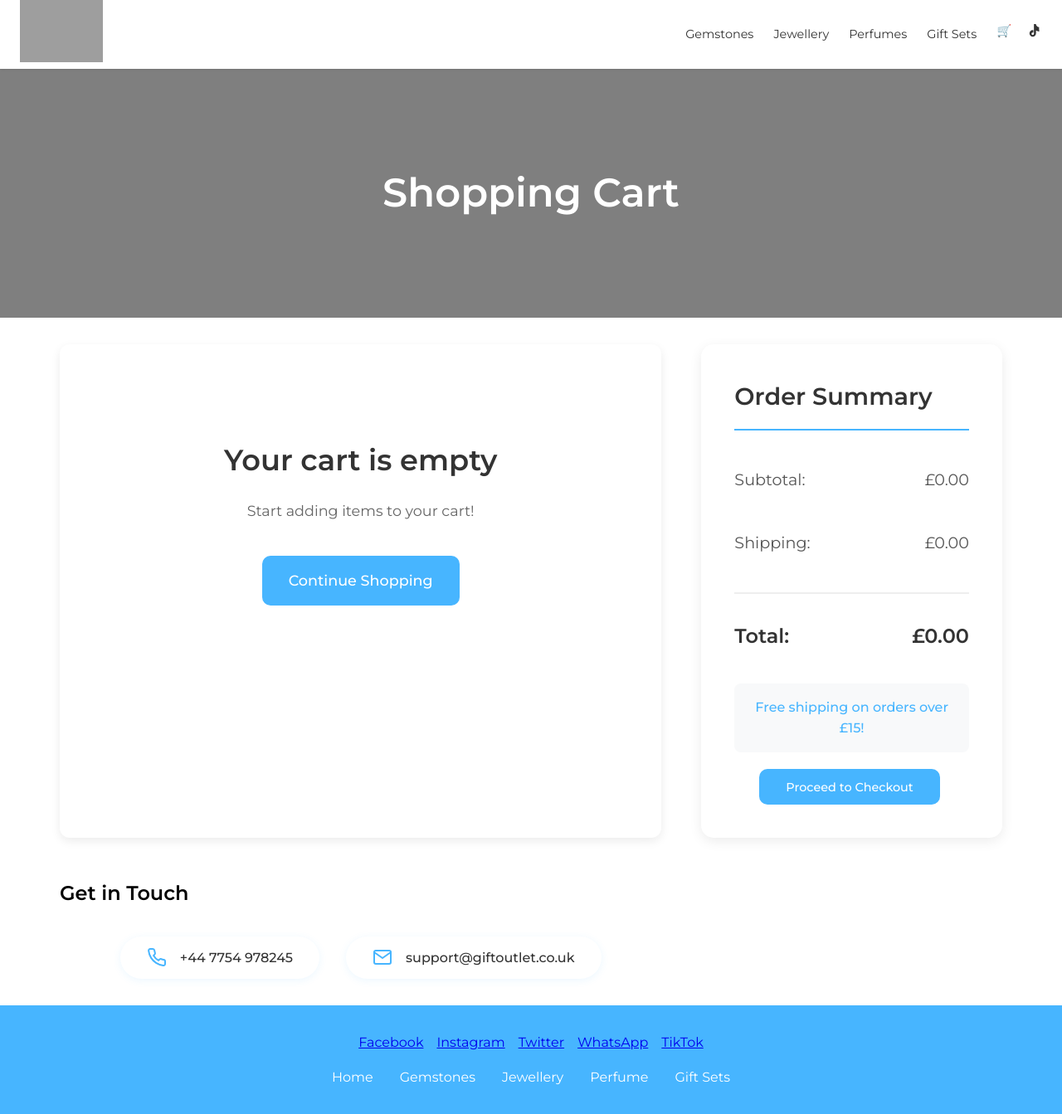
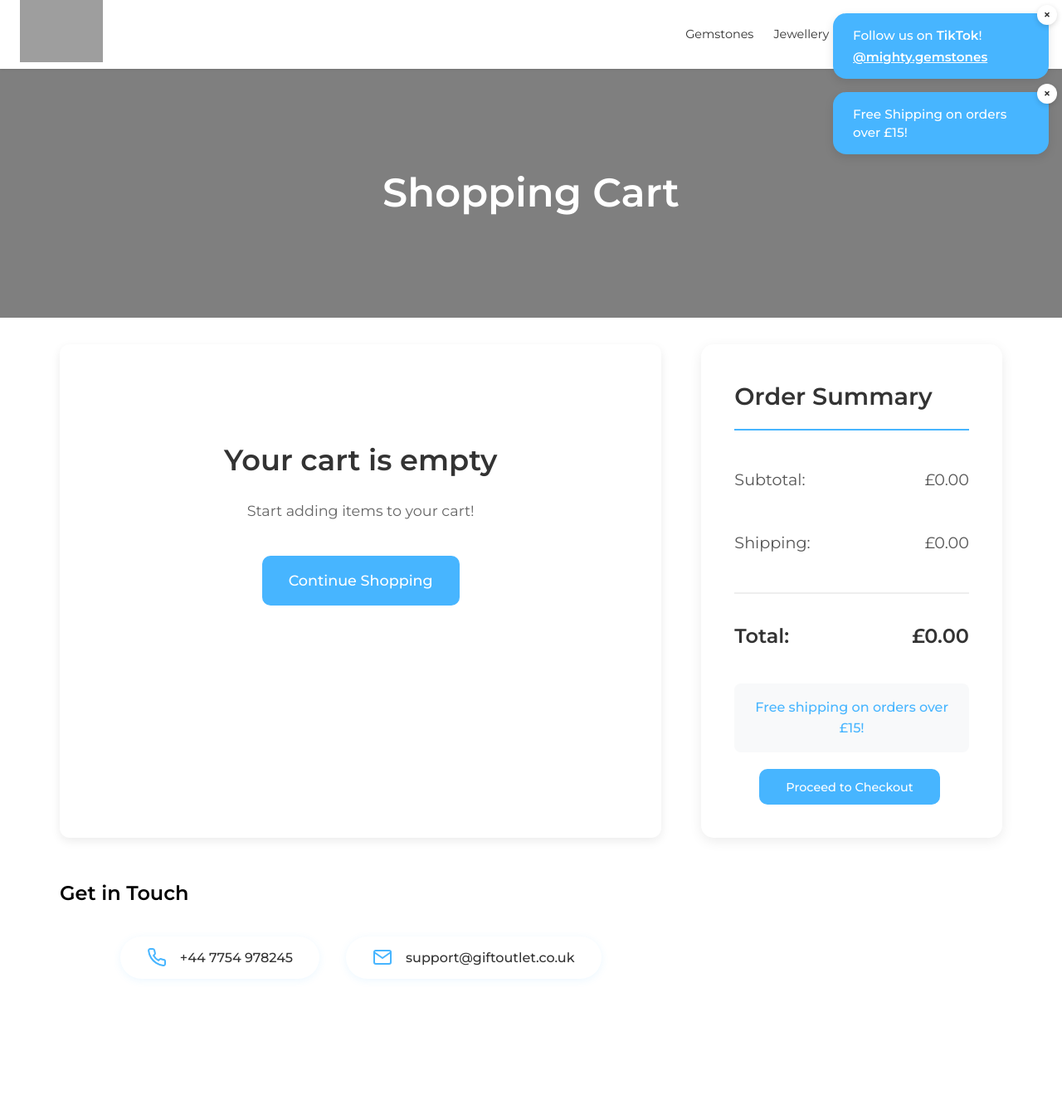
Before and after one commit to MHPate1/Alsaftrading, a Django app: page /cart/ in a window 1280 px wide. Shown: the whole page at 83% size. After the commit the page ends 1165 px from the top, so only its background shows below. Run offline with Django 5.2, Linux system fonts and the light colour scheme; some libraries are stand-ins or nearby versions; grey boxes are pictures that could not be loaded.

Commit message:
footer removed

```diff
--- a/perfume_store/templates/store/base.html
+++ b/perfume_store/templates/store/base.html
@@ -57,21 +57,6 @@
 
     {% block content %}{% endblock %}
 
-    <footer class="footer">
-        <div class="social-icons">
-            <a href="{% url 'store:shop' %}" class="social-icon">Facebook</a>
-            <a href="{% url 'store:shop' %}" class="social-icon">Instagram</a>
-            <a href="{% url 'store:shop' %}" class="social-icon">Twitter</a>
-            <a href="{% url 'store:shop' %}" class="social-icon">WhatsApp</a>
-            <a href="{% url 'store:shop' %}" class="social-icon">TikTok</a>
-        </div>
-        <div class="footer-links">
-            <a href="{% url 'store:shop' %}">Home</a>
-            <a href="{% url 'store:shop' %}">Gemstones</a>
-            <a href="{% url 'store:shop' %}">Jewellery</a>
-            <a href="{% url 'store:shop' %}">Perfume</a>
-            <a href="{% url 'store:shop' %}">Gift Sets</a>
-        </div>
-    </footer>
+
 </body>
 </html>
--- a/perfume_store/templates/store/cart.html
+++ b/perfume_store/templates/store/cart.html
@@ -4,6 +4,21 @@
 <section class="shop-hero">
     <div class="shop-hero-content">
         <h1>Shopping Cart</h1>
+    </div>
+
+    <div class="popup-container">
+        <!-- TikTok Banner -->
+        <div class="promo-banner" id="tiktok-banner">
+            <span class="close-btn" data-close="tiktok-banner">×</span>
+            <p>Follow us on <strong>TikTok</strong>!</p>
+            <a href="https://www.tiktok.com/@mighty.gemstones" target="_blank" rel="noopener">@mighty.gemstones</a>
+        </div>
+
+        <!-- Shipping Banner -->
+        <div class="promo-banner" id="shipping-banner">
+            <span class="close-btn" data-close="shipping-banner">×</span>
+            <p>Free Shipping on orders over £15!</p>
+        </div>
     </div>
 </section>
 
@@ -164,5 +179,18 @@ document.addEventListener('DOMContentLoaded', function () {
             checkoutButton.disabled = false;
         }
     });
+
+    document.addEventListener('DOMContentLoaded', function() {
+    const closeButtons = document.querySelectorAll('.close-btn');
+    closeButtons.forEach(btn => {
+        btn.addEventListener('click', function() {
+            const bannerId = this.getAttribute('data-close');
+            const banner   = document.getElementById(bannerId);
+            if (banner) {
+                banner.style.display = 'none';
+            }
+        });
+    });
+});
 </script>
 {% endblock %}
```
